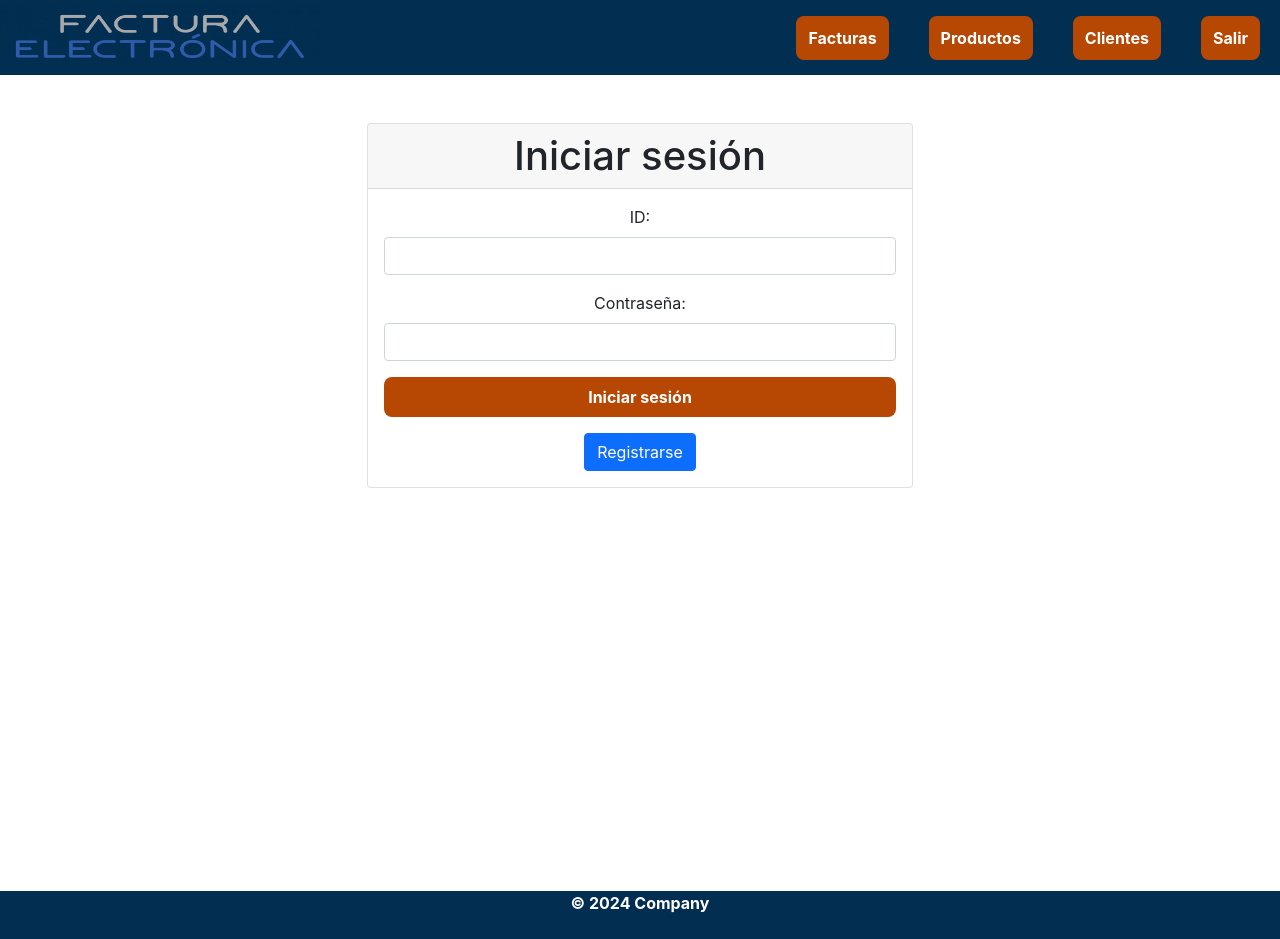
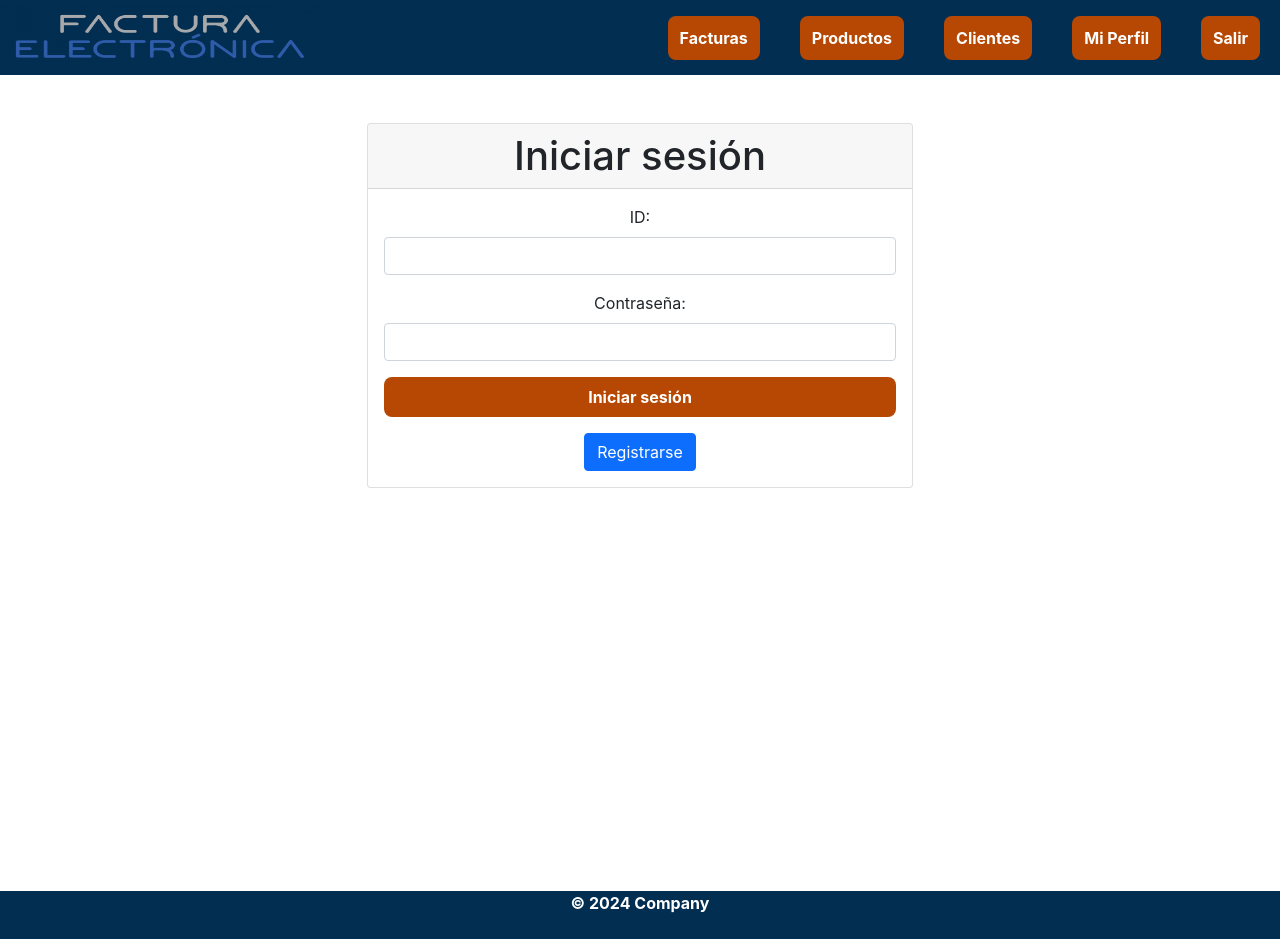
Before and after one commit to EddyVillarrealMunoz/Proyecto2, a React (Create React App) app in the folder proyecto2-frontend/: page / in a window 1280 px wide. Built offline with nearby package versions, Linux system fonts and the light colour scheme.

Commit message:
Cambios Eddy 12

```diff
--- a/proyecto2-frontend/src/Components/Header.js
+++ b/proyecto2-frontend/src/Components/Header.js
@@ -1,9 +1,29 @@
-import React from 'react';
-
+import React, { useEffect, useState } from 'react';
 import '../css/style.css';
+import { Link, useNavigate } from 'react-router-dom';
 import facturaImage from '../images/factura.png';
 
-export const Header = () => {
+const Header = () => {
+    const [user, setUser] = useState(null);
+    const navigate = useNavigate();
+
+    useEffect(() => {
+        const loggedInUser = localStorage.getItem('user');
+        if (loggedInUser) {
+            setUser(JSON.parse(loggedInUser));
+        }
+    }, []);
+
+    const handleProfileRedirect = () => {
+        if (user) {
+            if (user.rol === 'ADM') {
+                navigate('/admin-profile');
+            } else if (user.rol === 'PRO') {
+                navigate(`/profile-proveedor/${user.id}`);
+            }
+        }
+    }
+
     return (
         <div>
             <header>
@@ -14,10 +34,12 @@ export const Header = () => {
                     <a href="/facturas">Facturas</a>
                     <a href="/productos">Productos</a>
                     <a href="/clientes">Clientes</a>
+                    <a href="#" onClick={handleProfileRedirect}>Mi Perfil</a>
                     <a href="/logout">Salir</a>
                 </nav>
             </header>
         </div>
     )
 }
+
 export default Header;
```
